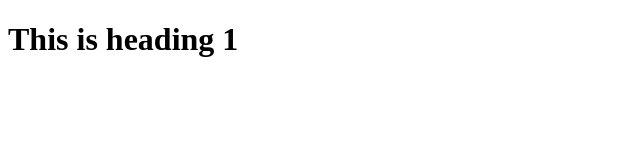
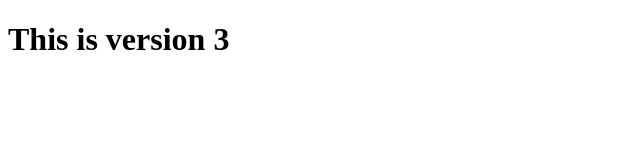
Before and after one commit to npant739/loneuser, a plain HTML site: page index.html in a window 1280 px wide. Shown: the whole page, without its empty margins (0-640 px from the left). Drawn offline with Linux system fonts and the light colour scheme.

Commit message:
this is third version v3

```diff
--- a/index.html
+++ b/index.html
@@ -6,6 +6,6 @@
     <title>Document</title>
 </head>
 <body>
-    <h1>This is heading 1</h1>
+    <h1>This is version 3</h1>
 </body>
 </html>
```
